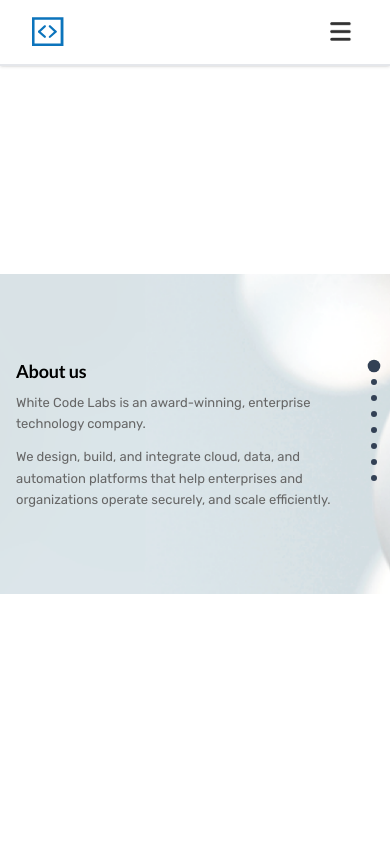
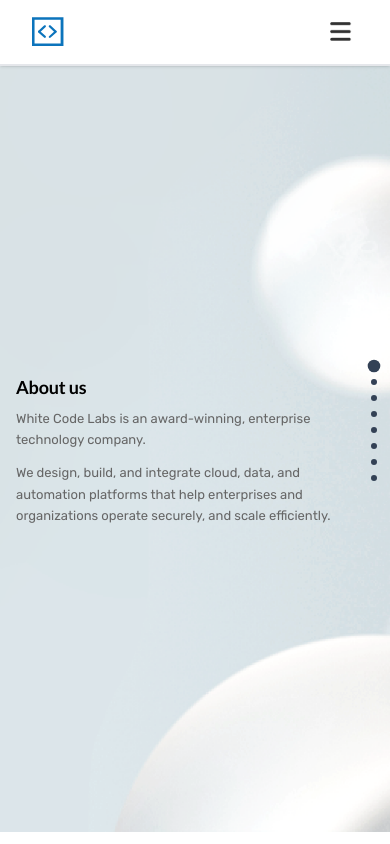
Before and after one commit to heyghani/whitecode-labs, a React (Vite) app: page /about-us in a window 390 px wide. Shown: the top 844 px of the page. Built offline with nearby package versions, Linux system fonts and the light colour scheme.

Commit message:
adjust mobile view

```diff
--- a/src/components/FullPageSlider/FullPageSlider2.tsx
+++ b/src/components/FullPageSlider/FullPageSlider2.tsx
@@ -112,7 +112,7 @@ export const FullPageSlider: React.FC<Props> = ({ sections }) => {
           mousewheel={true}
           keyboard={true}
           modules={[Pagination, Mousewheel, Keyboard, HashNavigation]}
-          className='h-[100dvh]'
+          className='h-[100svh]'
           direction='vertical'
           onSlideChange={(swiper) => setActiveIndex(swiper.activeIndex)}
           speed={800}
@@ -135,7 +135,7 @@ export const FullPageSlider: React.FC<Props> = ({ sections }) => {
               id={id}
               key={id}
               data-hash={id}
-              className='flex h-full items-center justify-center md:h-screen'
+              className='flex h-full items-center justify-center'
             >
               <Component />
             </SwiperSlide>
--- a/src/components/Sections/SectionType1.tsx
+++ b/src/components/Sections/SectionType1.tsx
@@ -29,7 +29,7 @@ export const SectionType1 = ({
   return (
     <SectionOuter
       className={twMerge(
-        `relative md:bg-[url(${bg})] bg-[url(${bgSmall})] mt-6 flex min-h-[320px] items-center bg-cover bg-[30%] bg-no-repeat md:mt-10 md:min-h-[400px] md:bg-center`,
+        `relative md:bg-[url(${bg})] bg-[url(${bgSmall})] mt-10 flex h-80 items-center bg-cover bg-[30%] bg-no-repeat md:mt-10 md:bg-center`,
         bannerClassname
       )}
     >
--- a/src/components/common/SectionLayouts.tsx
+++ b/src/components/common/SectionLayouts.tsx
@@ -12,7 +12,7 @@ export const SectionOuter: React.FC<SectionOuterProps> = ({
 }) => (
   <div
     className={twMerge(
-      'page max-w-screen flex w-full flex-col items-center justify-center bg-[#F7F3F3] py-8 md:py-14',
+      'page max-w-screen flex w-full flex-col items-center justify-center bg-[#F7F3F3] py-6 sm:py-8 md:py-14 min-h-[calc(100svh-64px)]',
       className
     )}
   >
@@ -31,7 +31,7 @@ export const SectionInner: React.FC<SectionInnerProps> = ({
 }) => (
   <div
     className={twMerge(
-      'mx-auto flex w-full max-w-6xl flex-col gap-4 px-4 sm:px-6 md:gap-8 md:px-8',
+      'mx-auto flex w-full max-w-6xl flex-col gap-4 px-4 sm:px-6 md:gap-8 md:px-8 pt-4 md:pt-0',
       className
     )}
   >
```
